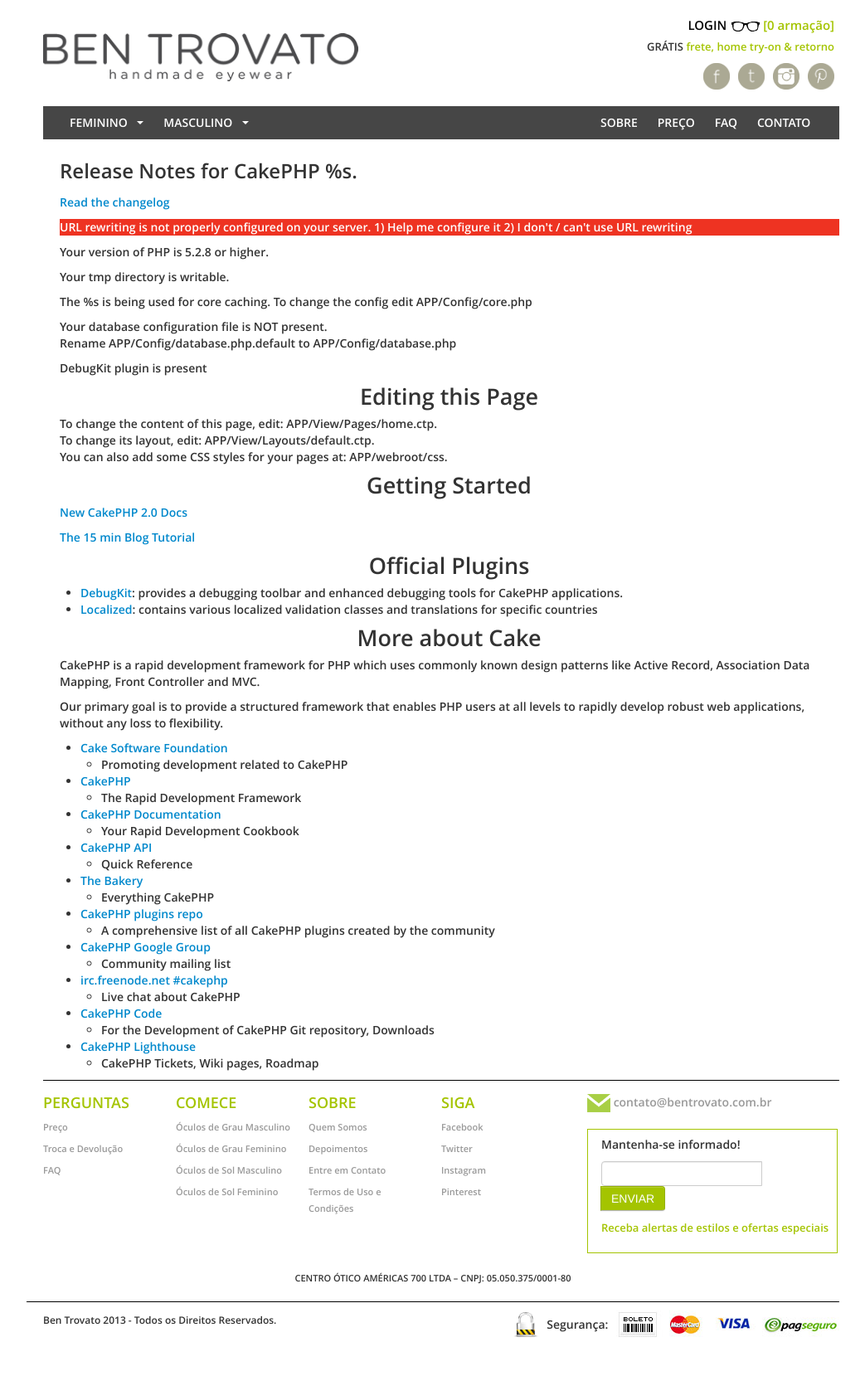
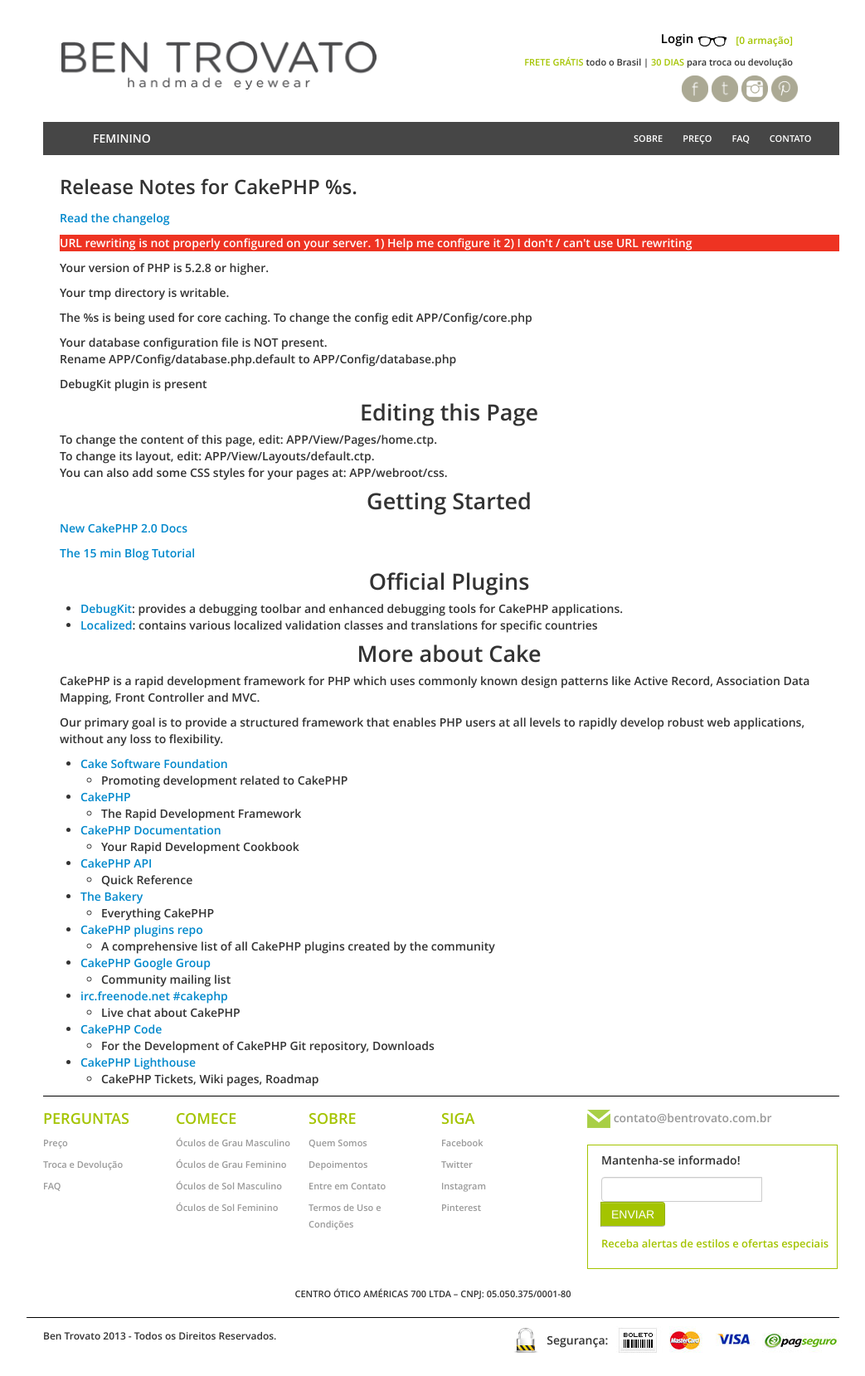
Before and after one commit to dabwax/ben-trovato, a CakePHP app: template app/View/Pages/home.ctp in a window 1280 px wide. Shown: the whole page at 83% size, without its empty margins (98-1141 px from the left). Before the commit the page ends 1612 px from the top, so only its background shows below. Run offline with PHP 8.4 and a stand-in for CakePHP, Linux system fonts and the light colour scheme; the template is opened without the code that fills it, so the values that code supplies are empty; form fields are guessed from the names that the template uses; some libraries are stand-ins or nearby versions.

Commit message:
Header corrigido com o cliente.

```diff
--- a/app/View/Glasses/admin_index.ctp
+++ b/app/View/Glasses/admin_index.ctp
@@ -35,8 +35,7 @@
 							<td><?php echo h($glass['Glass']['sku']); ?>&nbsp;</td>
 							<td class="actions">
 								<?php echo $this->Html->link(__('Edit'), array('action' => 'edit', $glass['Glass']['id'])); ?>
-								<?php
-								// echo $this->Html->link(__('Clonar'), array('action' => 'clone', $glass['Glass']['id']), array('class' => 'btn btn-success')); ?>
+								<?php echo $this->Html->link(__('Clonar'), array('action' => 'clone', $glass['Glass']['id']), array('class' => 'btn btn-success')); ?>
 								<?php echo $this->Form->postLink(__('Delete'), array('action' => 'delete', $glass['Glass']['id']), null, __('Are you sure you want to delete # %s?', $glass['Glass']['id'])); ?>
 							</td>
 						</tr>
--- a/app/View/Layouts/default.ctp
+++ b/app/View/Layouts/default.ctp
@@ -139,47 +139,47 @@
 		<header>
 			<div class="row">
 
-				<a id="logo" class="span5" href="<?php echo $this->Html->url('/'); ?>">
+				<a id="logo" class="span5" href="<?php echo $this->Html->url('/'); ?>" style="position: relative; left: 22px; top: 10px;">
 					<?php echo $this->Html->image('logo.png'); ?>
 				</a> <!-- #logo -->
 
-				<div id="header-meta" class="span4 offset3">
+				<div id="header-meta" class="span5 offset2">
 
-					<a href="<?php echo $this->Html->url( array('controller' => 'cart', 'action' => 'index') ); ?>" class="pull-right verde" id="btn-carrinho"><?php echo $this->Html->image('oculos-carrinho.jpg'); ?> [<?php echo count($orderItems); ?> <?php if(count($orderItems) > 1) { ?>armações<?php } else { ?>armação<?php } ?>]</a> <!-- #btn-carrinho -->
+					<a href="<?php echo $this->Html->url( array('controller' => 'cart', 'action' => 'index') ); ?>" class="pull-right verde" id="btn-carrinho" style="font-size: 12px; margin-top: 19px;"><?php echo $this->Html->image('oculos-carrinho.jpg', array('style' => 'margin-right: 8px;') ); ?> [<?php echo count($orderItems); ?> <?php if(count($orderItems) > 1) { ?>armações<?php } else { ?>armação<?php } ?>]</a> <!-- #btn-carrinho -->
 
 					<?php if(!AuthComponent::user()) { ?>
 
-					<a href="#modal-login" role="button" data-toggle="modal" class="pull-right" id="btn-login">LOGIN</a> <!-- #btn-login -->
+					<a href="#modal-login" role="button" data-toggle="modal" class="pull-right" id="btn-login">Login</a> <!-- #btn-login -->
 
 					<?php } else { ?>
 
-					<a href="<?php echo $this->Html->url( array('controller' => 'users', 'action' => 'logout') ); ?>" class="pull-right" id="btn-login">SAIR</a> <!-- #btn-login -->
+					<a href="<?php echo $this->Html->url( array('controller' => 'users', 'action' => 'logout') ); ?>" class="pull-right" id="btn-login" style="font-size: 11px; margin-top: 19px; margin-right: 18px;">(Sair)</a> <!-- #btn-login -->
 
-					<a href="<?php echo $this->Html->url( array('controller' => 'users', 'action' => 'account') ); ?>" class="pull-right" id="btn-minha-conta">MINHA CONTA</a>
+					<a href="<?php echo $this->Html->url( array('controller' => 'users', 'action' => 'account') ); ?>" class="pull-right" id="btn-minha-conta" style="margin-top: 19px; font-size: 12px;">Minha Conta</a>
 
 					<?php } ?>
 
 					<div class="clear clearfix"></div>
 
-					<p id="slogan">
-						GRÁTIS <span class="verde">frete, home try-on & retorno</span>
+					<p id="slogan" style="font-size: 11px;">
+						<span class="verde">FRETE GRÁTIS</span> todo o Brasil | <span class="verde">30 DIAS</span> para troca ou devolução
 					</p> <!-- #slogan -->
 
 					<div class="clear clearfix"></div>
 
-					<a href="http://www.facebook.com/byBenTrovato" target="_blank" class="btn-rede-social">
+					<a href="http://www.facebook.com/byBenTrovato" target="_blank" class="btn-rede-social" style="margin-right: 0px; position: relative; top: -4px;">
 						<?php echo $this->Html->image('icone-facebook.png'); ?>
 					</a> <!-- .btn-rede-social -->
 
-					<a href="http://twitter.com/byBenTrovato" target="_blank" class="btn-rede-social">
+					<a href="http://twitter.com/byBenTrovato" target="_blank" class="btn-rede-social" style="margin-right: 0px; position: relative; top: -4px;">
 						<?php echo $this->Html->image('icone-twitter.png'); ?>
 					</a> <!-- .btn-rede-social -->
 
-					<a href="http://instagram.com/bybentrovato" target="_blank" class="btn-rede-social">
+					<a href="http://instagram.com/bybentrovato" target="_blank" class="btn-rede-social" style="margin-right: 0px; position: relative; top: -4px;">
 						<?php echo $this->Html->image('icone-instagram.png'); ?>
 					</a> <!-- .btn-rede-social -->
 
-					<a href="http://pinterest.com/bybentrovato" target="_blank" class="btn-rede-social">
+					<a href="http://pinterest.com/bybentrovato" target="_blank" class="btn-rede-social" style="margin-right: 0px; position: relative; top: -4px;">
 						<?php echo $this->Html->image('icone-pinterest.png'); ?>
 					</a> <!-- .btn-rede-social -->
 
@@ -192,11 +192,11 @@
 				<nav id="menu-principal">
 
 					<ul class="span4">
-						<li class="dropdown">
-							<a href="#" class="dropdown-toggle" data-toggle="dropdown">Feminino <b class="caret"></b></a>
+						<li class="dropdown" style="margin-left: 28px;">
+							<a href="#" class="dropdown-toggle" data-toggle="dropdown" data-hover="dropdown" data-delay="1000">Feminino</a>
 							<ul class="dropdown-menu">
 								<li>
-									<a href="<?php echo $this->Html->url( array('controller' => 'glasses', 'action' => 'all', 'feminino', 'grau' ) ); ?>">
+									<a href="<?php echo $this->Html->url( array('controller' => 'glasses', 'action' => 'all', 'feminino', 'grau' ) ); ?>" style="border-bottom: 1px solid #CCC; line-height: 22px;">
 										Grau
 
 										<div class="clear clearfix"></div>
@@ -207,7 +207,7 @@
 									</a>
 								</li>
 								<li>
-									<a href="<?php echo $this->Html->url( array('controller' => 'glasses', 'action' => 'all', 'feminino', 'solar' ) ); ?>">
+									<a href="<?php echo $this->Html->url( array('controller' => 'glasses', 'action' => 'all', 'feminino', 'solar' ) ); ?>" style="line-height: 22px;">
 										Solar
 
 										<div class="clear clearfix"></div>
@@ -219,11 +219,11 @@
 								</li>
 							</ul>
 						</li>
-						<li class="dropdown">
-							<a href="#" class="dropdown-toggle" data-toggle="dropdown">Masculino <b class="caret"></b></a>
+						<li class="dropdown" style="margin-left: 72px;">
+							<a href="#" class="dropdown-toggle" data-toggle="dropdown" data-hover="dropdown" data-delay="1000">Masculino</a>
 							<ul class="dropdown-menu">
 								<li>
-									<a href="<?php echo $this->Html->url( array('controller' => 'glasses', 'action' => 'all', 'masculino', 'grau' ) ); ?>">
+									<a href="<?php echo $this->Html->url( array('controller' => 'glasses', 'action' => 'all', 'masculino', 'grau' ) ); ?>" style="border-bottom: 1px solid #CCC; line-height: 22px;">
 									Grau
 
 									<div class="clear clearfix"></div>
@@ -234,7 +234,7 @@
 									</a>
 								</li>
 								<li>
-									<a href="<?php echo $this->Html->url( array('controller' => 'glasses', 'action' => 'all', 'masculino', 'solar' ) ); ?>">
+									<a href="<?php echo $this->Html->url( array('controller' => 'glasses', 'action' => 'all', 'masculino', 'solar' ) ); ?>" style="line-height: 22px;">
 										Solar
 
 									<div class="clear clearfix"></div>
@@ -248,18 +248,18 @@
 						</li>
 					</ul>
 
-					<ul class="span4 offset4">
+					<ul class="span4 offset4" style="position: relative; left: 40px;">
 						<li>
-							<a href="<?php echo $this->Html->url( array('controller' => 'pages', 'action' => 'display', 'quem-somos' ) ); ?>">Sobre</a>
+							<a href="<?php echo $this->Html->url( array('controller' => 'pages', 'action' => 'display', 'quem-somos' ) ); ?>" style="font-size: 11px;">Sobre</a>
 						</li>
 						<li>
-							<a href="<?php echo $this->Html->url( array('controller' => 'pages', 'action' => 'display', 'preco' ) ); ?>">Preço</a>
+							<a href="<?php echo $this->Html->url( array('controller' => 'pages', 'action' => 'display', 'preco' ) ); ?>" style="font-size: 11px;">Preço</a>
 						</li>
 						<li>
-							<a href="<?php echo $this->Html->url( array('controller' => 'pages', 'action' => 'display', 'faq' ) ); ?>">FAQ</a>
+							<a href="<?php echo $this->Html->url( array('controller' => 'pages', 'action' => 'display', 'faq' ) ); ?>" style="font-size: 11px;">FAQ</a>
 						</li>
 						<li>
-							<a href="<?php echo $this->Html->url( array('controller' => 'pages', 'action' => 'display', 'contato' ) ); ?>">Contato</a>
+							<a href="<?php echo $this->Html->url( array('controller' => 'pages', 'action' => 'display', 'contato' ) ); ?>" style="font-size: 11px;">Contato</a>
 						</li>
 					</ul>
 
--- a/app/webroot/css/default.css
+++ b/app/webroot/css/default.css
@@ -27,12 +27,15 @@ header {
 }
 #header-meta {
 	text-align: right;
+	position: relative;
+	right: 50px;
 }
 #header-meta a {
 	color: #000;
 	font-size: 15px;
 	margin-right: 6px;
 	text-decoration: none;
+	margin-top: 16px;
 }
 #header-meta a.verde {
 	color: #A4C400;
```
Also changed, not shown: other parts of app/webroot/css/default.css (+3 -44 lines), app/webroot/js/default.js (+91 -0 lines).
